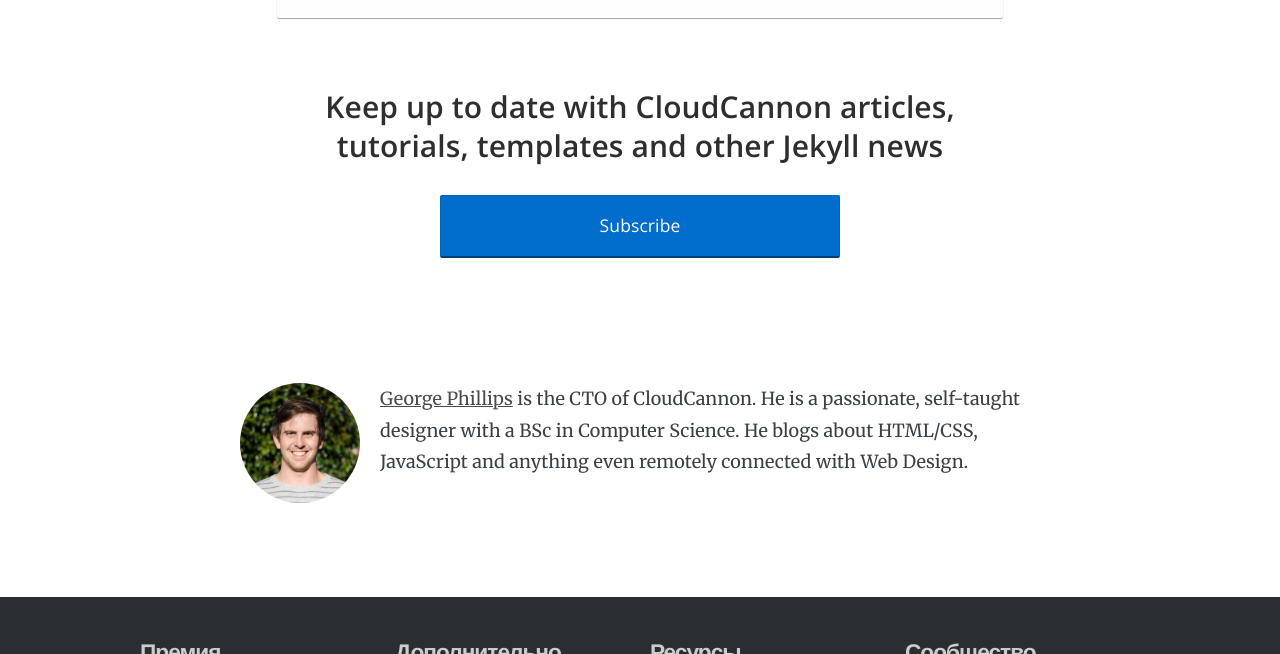
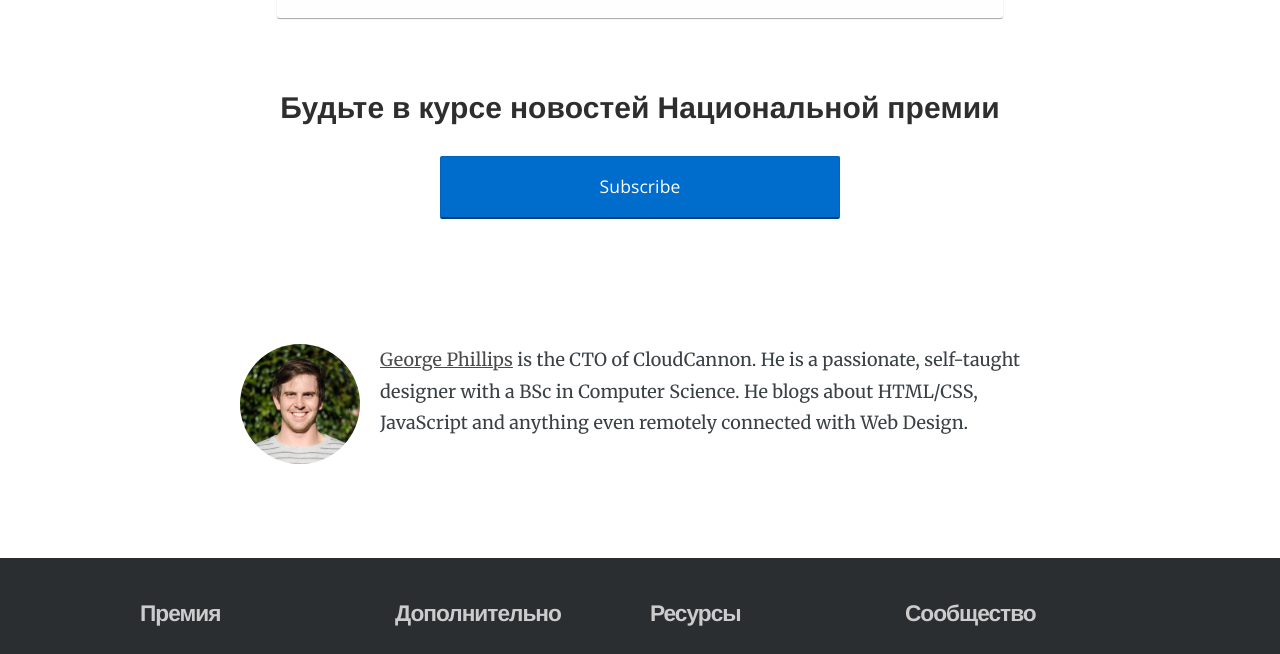
Before and after one commit to dennisd1/prize, a Jekyll site: the page built from _posts/2014-04-07-free-flat-device-icons.md, in a window 1280 px wide and 900 px high, scrolled down 1445 px, cut to the strip 174-828 px from the top of the window. Built offline with Jekyll 4.4.1, drawn with Linux system fonts in a browser that asks for light colours; nearby versions of some CDN libraries; comment, search, counter and statistics services are not loaded.

Commit message:
Update post.html

```diff
--- a/_layouts/post.html
+++ b/_layouts/post.html
@@ -4,7 +4,7 @@
 
 <section>
 	<div class="container post-container text-container">
-		<p class="post-details"><a href="/blog">Blog</a> | {{ page.category }} | {{ page.header }} <span class="date">{{ page.date | date: "%B %d, %Y" }}</span></p>
+		<p class="post-details"><a href="/blog">Новости</a> | {{ page.category }} | {{ page.header }} <span class="date">{{ page.date | date: "%B %d, %Y" }}</span></p>
 		{{ content | split:'<!-- excerpt stop -->' | last }}
 
 		<hr>
@@ -21,7 +21,7 @@
 
 		<section class="centered blog-cta">
 			<div class="container">
-				<h3>Keep up to date with CloudCannon articles, tutorials, templates and other Jekyll news</h3>
+				<h3>Будьте в курсе новостей Национальной премии</h3>
 				<p><a href="http://eepurl.com/bOepo5" class="btn btn-primary btn-large btn-block btn-centered">Subscribe</a></p>
 			</div>
 		</section>
@@ -36,6 +36,5 @@
 			{% endif %}
 		{% endif %}
 
-		{% include disqus.html %}
 	</div>
 </section>
```
